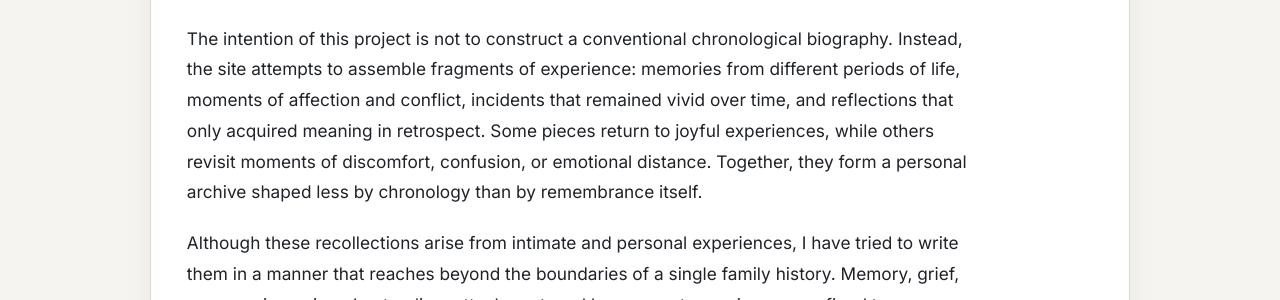
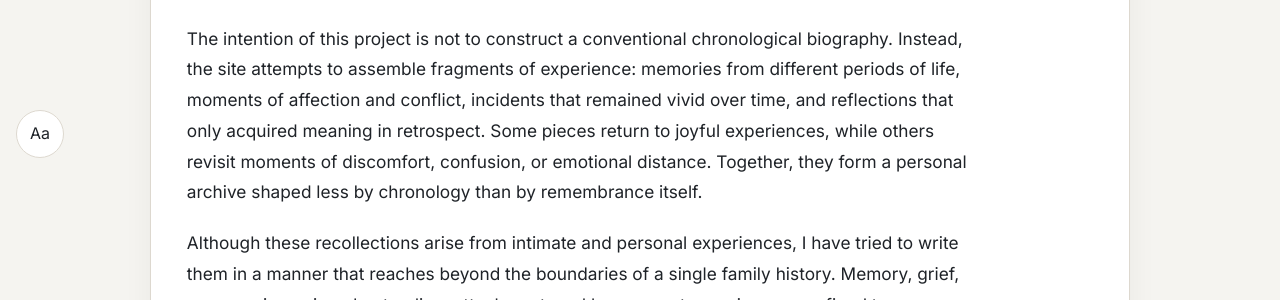
Before and after one commit to titodutta/swapnadutta, a Jekyll site: the page built from index.md, in a window 1280 px wide. Shown: the part 726-1026 px from the top of the page. Built offline with Jekyll 4.4.1, drawn with Linux system fonts in a browser that asks for light colours.

Commit message:
appearance

```diff
--- /dev/null
+++ b/_includes/appearance.html
@@ -0,0 +1,206 @@
+<div id="appearance-widget">
+
+<button id="appearance-toggle" aria-label="Appearance settings">
+  Aa
+</button>
+
+<div id="appearance-panel" hidden>
+
+  <h2>Appearance</h2>
+
+  <label for="theme-select">Theme</label>
+  <select id="theme-select">
+    <option value="system">System</option>
+    <option value="light">Light</option>
+    <option value="dark">Dark</option>
+  </select>
+
+  <label for="font-select">Text size</label>
+  <select id="font-select">
+    <option value="normal">Normal</option>
+    <option value="large">Large</option>
+    <option value="xlarge">Extra large</option>
+  </select>
+
+  <button id="appearance-reset" type="button">
+    Reset settings
+  </button>
+
+</div>
+
+</div>
+
+<style>
+#appearance-widget {
+  position: fixed;
+  left: 1rem;
+  bottom: 1rem;
+  z-index: 1000;
+}
+
+#appearance-toggle {
+  min-width: 48px;
+  min-height: 48px;
+
+  border: 1px solid var(--border);
+  border-radius: 999px;
+
+  background: var(--surface);
+  color: var(--text);
+
+  font-size: 1rem;
+  cursor: pointer;
+}
+
+#appearance-panel {
+  width: 260px;
+
+  margin-bottom: 0.75rem;
+  padding: 1rem;
+
+  border: 1px solid var(--border);
+  border-radius: 12px;
+
+  background: var(--surface);
+  color: var(--text);
+
+  box-shadow: 0 4px 16px rgba(0,0,0,0.15);
+}
+
+#appearance-panel h2 {
+  margin-top: 0;
+  font-size: 1rem;
+}
+
+#appearance-panel label {
+  display: block;
+  margin-top: 0.75rem;
+  margin-bottom: 0.25rem;
+}
+
+#appearance-panel select,
+#appearance-panel button {
+  width: 100%;
+}
+
+html.font-large {
+  font-size: 112.5%;
+}
+
+html.font-xlarge {
+  font-size: 125%;
+}
+
+html.theme-light {
+  color-scheme: light;
+}
+
+html.theme-dark {
+  color-scheme: dark;
+}
+
+@media (max-width: 600px) {
+  #appearance-panel {
+    width: min(280px, calc(100vw - 2rem));
+  }
+}
+</style>
+
+<script>
+(function () {
+
+  const html = document.documentElement;
+
+  const toggle =
+    document.getElementById('appearance-toggle');
+
+  const panel =
+    document.getElementById('appearance-panel');
+
+  const themeSelect =
+    document.getElementById('theme-select');
+
+  const fontSelect =
+    document.getElementById('font-select');
+
+  const resetButton =
+    document.getElementById('appearance-reset');
+
+  const savedTheme =
+    localStorage.getItem('theme') || 'system';
+
+  const savedFont =
+    localStorage.getItem('fontSize') || 'normal';
+
+  function applyTheme(theme) {
+
+    html.classList.remove(
+      'theme-light',
+      'theme-dark'
+    );
+
+    if (theme === 'light') {
+      html.classList.add('theme-light');
+    }
+
+    if (theme === 'dark') {
+      html.classList.add('theme-dark');
+    }
+
+    localStorage.setItem('theme', theme);
+  }
+
+  function applyFont(size) {
+
+    html.classList.remove(
+      'font-large',
+      'font-xlarge'
+    );
+
+    if (size === 'large') {
+      html.classList.add('font-large');
+    }
+
+    if (size === 'xlarge') {
+      html.classList.add('font-xlarge');
+    }
+
+    localStorage.setItem('fontSize', size);
+  }
+
+  applyTheme(savedTheme);
+  applyFont(savedFont);
+
+  themeSelect.value = savedTheme;
+  fontSelect.value = savedFont;
+
+  toggle.addEventListener('click', () => {
+    panel.hidden = !panel.hidden;
+  });
+
+  themeSelect.addEventListener('change', () => {
+    applyTheme(themeSelect.value);
+  });
+
+  fontSelect.addEventListener('change', () => {
+    applyFont(fontSelect.value);
+  });
+
+  resetButton.addEventListener('click', () => {
+
+    localStorage.removeItem('theme');
+    localStorage.removeItem('fontSize');
+
+    html.classList.remove(
+      'theme-light',
+      'theme-dark',
+      'font-large',
+      'font-xlarge'
+    );
+
+    themeSelect.value = 'system';
+    fontSelect.value = 'normal';
+  });
+
+})();
+</script>
--- a/_layouts/default.html
+++ b/_layouts/default.html
@@ -70,7 +70,7 @@
       </article>
     </div>
   </main>
-
+  {% include appearance.html %}
   {% include footer.html %}
 </body>
 </html>
```
